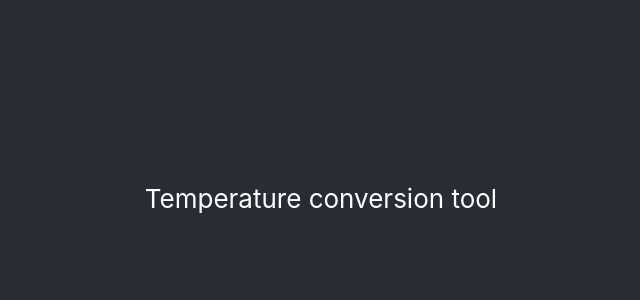
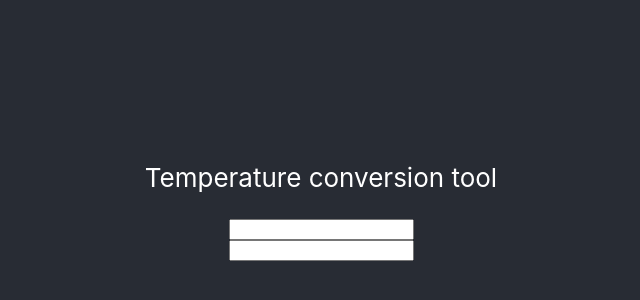
Before and after one commit to MiguelAngelRL/temperature_converter, a React (Create React App) app: page / in a window 1280 px wide. Shown: the part 202-502 px from the top of the page, without its empty margins (319-959 px from the left). Built offline with nearby package versions, Linux system fonts and the light colour scheme.

Commit message:
Basic text input fields added

```diff
--- a/src/App.css
+++ b/src/App.css
@@ -1,8 +1,4 @@
 .App {
-  text-align: center;
-}
-
-.App-header {
   background-color: #282c34;
   min-height: 100vh;
   display: flex;
@@ -12,7 +8,3 @@
   font-size: calc(10px + 2vmin);
   color: white;
 }
-
-.App-link {
-  color: #61dafb;
-}
--- a/src/App.tsx
+++ b/src/App.tsx
@@ -4,11 +4,11 @@ import './App.css';
 const App = () => {
   return (
     <div className="App">
-      <header className="App-header">
-        <p>
-          Temperature conversion tool
-        </p>
-      </header>
+      <p>
+        Temperature conversion tool
+      </p>
+      <input type="number" id="cel" step="0.1"/>
+      <input type="number" id="fahr" step="0.1"/>
     </div>
   );
 }
```
